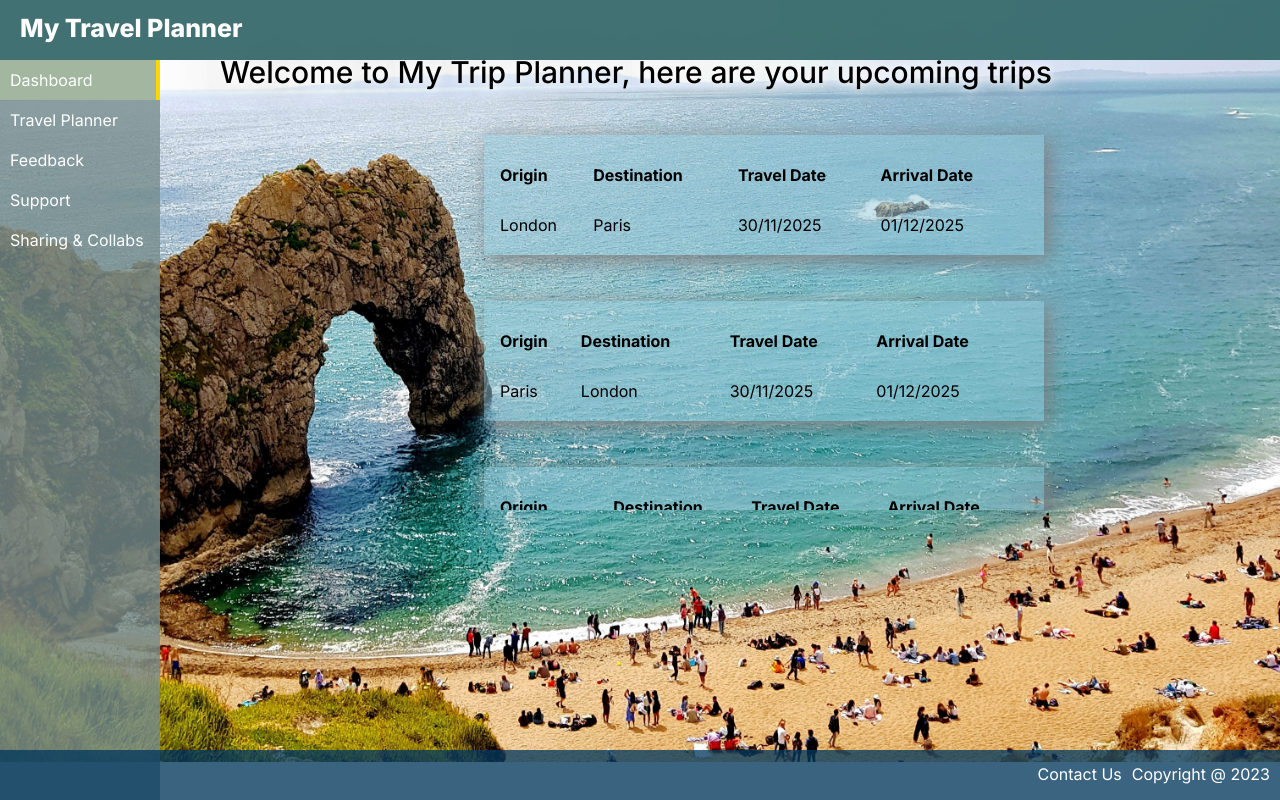
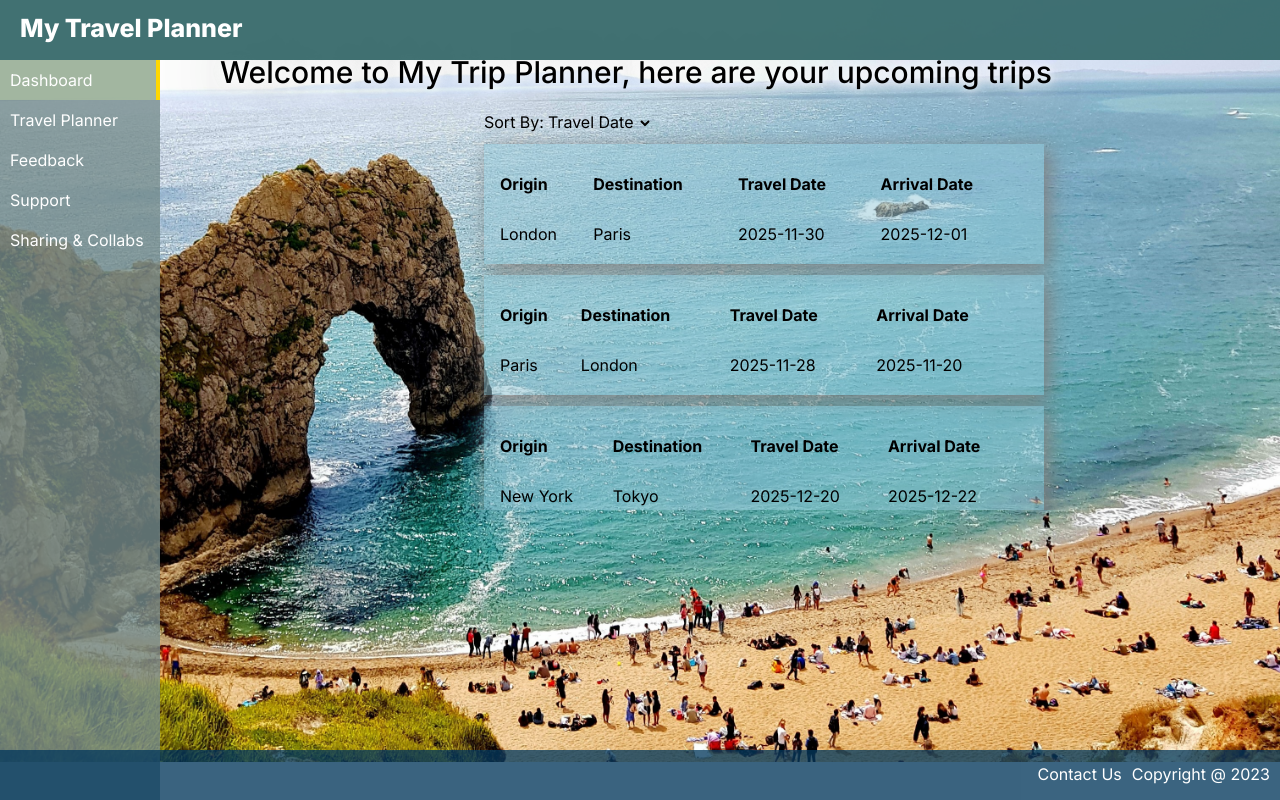
Before and after one commit to brishketukislay/book-your-flight, a Next.js app: page /users in a window 1280 px wide. Built offline with nearby package versions, Linux system fonts and the light colour scheme.

Commit message:
login page update

```diff
--- a/app/page.tsx
+++ b/app/page.tsx
@@ -1,14 +1,65 @@
-import Image from 'next/image'
+"use client"
 import Link from 'next/link'
+import { useState } from 'react';
+import styles from './users/home-page.module.css';
+import { useRouter } from 'next/navigation'
 
 export default function Home() {
+  const [email, setEmail] = useState('');
+  const [password, setPassword] = useState('');
+  const router = useRouter();
+
+  const handleSubmit = (e:Event) => {
+    router.push('/users');
+    e.preventDefault();
+
+    // Validate email and password
+    if (validateEmail(email) && password) {
+      // In a real-world scenario, you would perform authentication here
+      alert('Login successful!');
+      router.push('/users');
+    } else {
+      alert('Please enter a valid email and password.');
+    }
+  };
+
+  const validateEmail = (email:string) => {
+    // Simple email validation regex
+    const emailRegex = /^[^\s@]+@[^\s@]+\.[^\s@]+$/;
+    return emailRegex.test(email);
+  };
+
   return (
-    <main className="flex min-h-screen flex-col items-center justify-between p-24">
-      Welcome to the web page
-      <div>
+    <main className="flex flex-col items-center p-24">
+      Welcome to Plan My Trip
+      {/* <div>
         Already registeres?
         <Link href="/users">Login Here</Link>
-      </div>
+      </div> */}
+      <div className={`mt-20 ${styles.loginContainer}`}>
+        {/* onSubmit= {()=>{router.push('/users');}} */}
+      <form className={styles.form}>
+        <h2>Login</h2>
+        <label className={styles.formLabel}>Email:</label>
+        <input className={styles.formInput}
+          type="email"
+          value={email}
+          onChange={(e) => setEmail(e.target.value)}
+          required
+        />
+
+        <label className={styles.formLabel}>Password:</label>
+        <input className={styles.formInput}
+          type="password"
+          value={password}
+          onChange={(e) => setPassword(e.target.value)}
+          required
+        />
+      </form>
+      <button onClick= {()=>{router.push('/users');}} className={styles.formButton} type="submit">Login</button>
+
+    </div>
+
     </main>
   )
 }
--- a/app/users/Dashboard/dashboard.module.css
+++ b/app/users/Dashboard/dashboard.module.css
@@ -24,9 +24,19 @@
     width: 100%;
     margin-left: calc(40% - 160px);
     padding: 10px 15px;
-    margin-top: 25px;
-    margin-bottom: 15px;
+    margin-top: 0;
+    margin-bottom: 5px;
     background-color: rgb(150 202 217 / 50%);
+}
+.sortBYContainer{
+  margin: 0px 0 10px calc(40% - 160px);
+}
+.sortBY{
+  display: inline-block;
+}
+.sortBYOptions{
+  display: inline-block;
+  background: none;
 }
 .destinationTable{
     width: 100%;
--- a/app/users/Dashboard/dashboard.tsx
+++ b/app/users/Dashboard/dashboard.tsx
@@ -1,4 +1,4 @@
-import React from 'react';
+import React, { useState } from 'react';
 import style from './dashboard.module.css';
 import homePageStyle from '../home-page.module.css'
 
@@ -8,31 +8,58 @@ const Dashboard = () => {
       id: 'trip1',
       origin: 'London',
       destination: 'Paris',
-      'travel-date': '30/11/2025',
-      'arrival-date': '01/12/2025',
+      'travel-date': '2025-11-30',
+      'arrival-date': '2025-12-01',
     },
     {
     id: 'trip2',
       origin: 'Paris',
       destination: 'London',
-      'travel-date': '30/11/2025',
-      'arrival-date': '01/12/2025',
+      'travel-date': '2025-11-28',
+      'arrival-date': '2025-11-20',
     },
     {
       id: 'trip3',
       origin: 'New York',
       destination: 'Tokyo',
-      'travel-date': '01/12/2025',
-      'arrival-date': '05/12/2025',
+      'travel-date': '2025-12-20',
+      'arrival-date': '2025-12-22',
     },
     {
         id: 'trip4',
         origin: 'Tokyo',
         destination: 'New York',
-        'travel-date': '06/12/2025',
-        'arrival-date': '11/12/2025',
+        'travel-date': '2025-12-24',
+        'arrival-date': '2025-12-26',
       },
   ];
+  const [sortByValue, setSortByValue] = useState();
+  const [tripDetails,setTripDetails] = useState(tripData);
+
+  function handleSortByValueChange(e:any) {
+    console.log("event",e.target.value);
+    setSortByValue(e.target.value);
+    let sortedTrips;
+    switch (e.target.value) {
+      case 'trvlDate':
+        sortedTrips = [...tripDetails].sort((a, b) =>
+          new Date(a['travel-date']).getTime() - new Date(b['travel-date']).getTime()
+        );
+        break;
+      case 'arvlDate':
+        sortedTrips = [...tripDetails].sort((a, b) =>
+          new Date(a['arrival-date']).getTime() - new Date(b['arrival-date']).getTime()
+        );
+        break;
+      case 'destination':
+        sortedTrips = [...tripDetails].sort((a, b) => a.destination.localeCompare(b.destination));
+        break;
+      default:
+        sortedTrips = tripDetails;
+    }
+
+    setTripDetails(sortedTrips);
+  }
 
   return (
     <div className={homePageStyle.container}>
@@ -40,7 +67,15 @@ const Dashboard = () => {
         Welcome to My Trip Planner, here are your upcoming trips
     </h1>
     <div className={style.container}>
-    {tripData.map((trip) => (
+      <div className={style.sortBYContainer}>
+      <div className={style.sortBY}> Sort By:</div>
+      <select className={style.sortBYOptions} value={sortByValue} onChange={handleSortByValueChange}>
+        <option value="trvlDate">Travel Date</option>
+        <option value="arvlDate">Arrival Date</option>
+        <option value="destination">Destination</option>
+      </select>
+      </div>
+    {tripDetails.map((trip) => (
     <div key = {trip.id} className={style.card}>
       <table className={style.destinationTable}>
         <thead className={style.destinationTableHead}>
--- a/app/users/home-page.module.css
+++ b/app/users/home-page.module.css
@@ -20,3 +20,42 @@
     color: #ffff;
     float: right;
 }
+
+/* .loginContainer { */
+    /* font-family: Arial, sans-serif;
+    background-color: #f4f4f4;
+    display: flex;
+    align-items: center;
+    justify-content: center;
+    height: 100vh; */
+  /* } */
+
+  .form {
+    background-color: #fff;
+    padding: 20px;
+    border-radius: 8px;
+    box-shadow: 0 0 10px rgba(0, 0, 0, 0.1);
+  }
+
+  .formLabel {
+    margin-bottom: 8px;
+    display: block;
+  }
+
+  .formInput {
+    padding: 8px;
+    margin-bottom: 16px;
+  }
+
+  .formButton {
+    background-color: #007BFF;
+    color: #fff;
+    padding: 10px;
+    border: none;
+    border-radius: 4px;
+    cursor: pointer;
+  }
+
+  .formButton:hover {
+    background-color: #0056b3;
+  }
--- a/package.json
+++ b/package.json
@@ -1,12 +1,12 @@
 {
-  "homepage":"https://brishketukislay.github.io/book-your-flight/",
+  "homepage": "https://brishketukislay.github.io/book-your-flight/",
   "name": "user-profile",
   "version": "0.1.0",
   "private": true,
   "scripts": {
     "dev": "next dev",
-    "predeploy":"next build",
-    "deploy":"gh-pages -d .next",
+    "predeploy": "next build",
+    "deploy": "gh-pages -d .next",
     "build": "next build",
     "start": "next start",
     "lint": "next lint"
```
